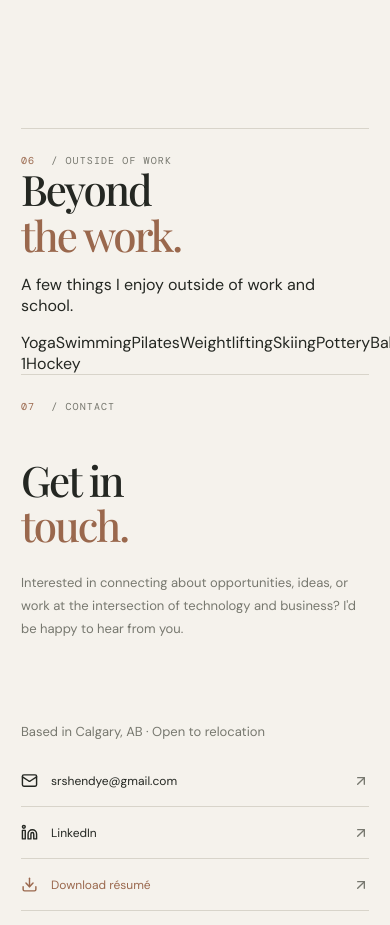
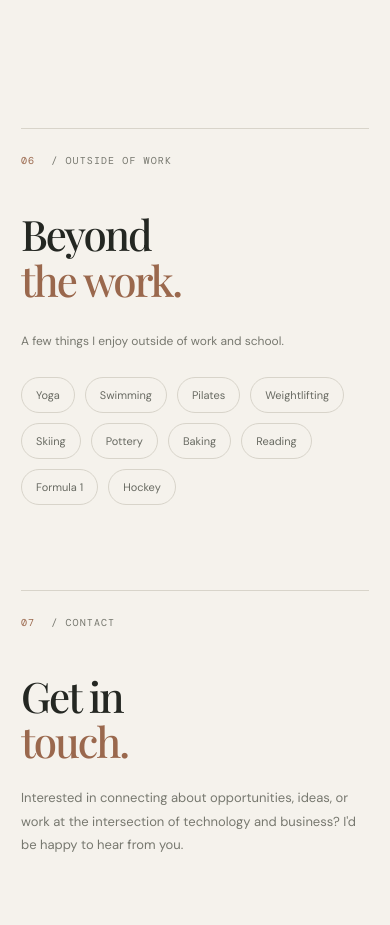
Before and after one commit to srshendye/sanika-portfolio, a React (Vite) app: page / in a window 390 px wide. Shown: the part 8580-9505 px from the top of the page. Built offline with nearby package versions, Linux system fonts and the light colour scheme.

Commit message:
Style portfolio interests section

```diff
--- a/src/styles.css
+++ b/src/styles.css
@@ -187,3 +187,15 @@ h2 { font: 500 clamp(42px, 5vw, 64px)/1.08 var(--serif); letter-spacing: -2px; m
   .project-grid { grid-template-columns: 1fr; }
   .project-content { padding: 23px; }
 }
+
+
+.interests-section { padding-bottom: 130px; }
+.interests-layout { display: grid; grid-template-columns: .8fr 1.2fr; gap: 70px; padding-top: 45px; }
+.interests-content { max-width: 620px; }
+.interests-content > p { color: var(--muted); font-size: 12px; line-height: 1.8; margin: 0 0 24px; }
+.interests-list { display: flex; flex-wrap: wrap; gap: 10px; }
+.interests-list span { border: 1px solid var(--line); border-radius: 30px; padding: 10px 14px; color: #686a62; font-size: 11px; }
+@media (max-width: 760px) {
+  .interests-layout { grid-template-columns: 1fr; gap: 28px; }
+  .interests-section { padding-bottom: 85px; }
+}
```
